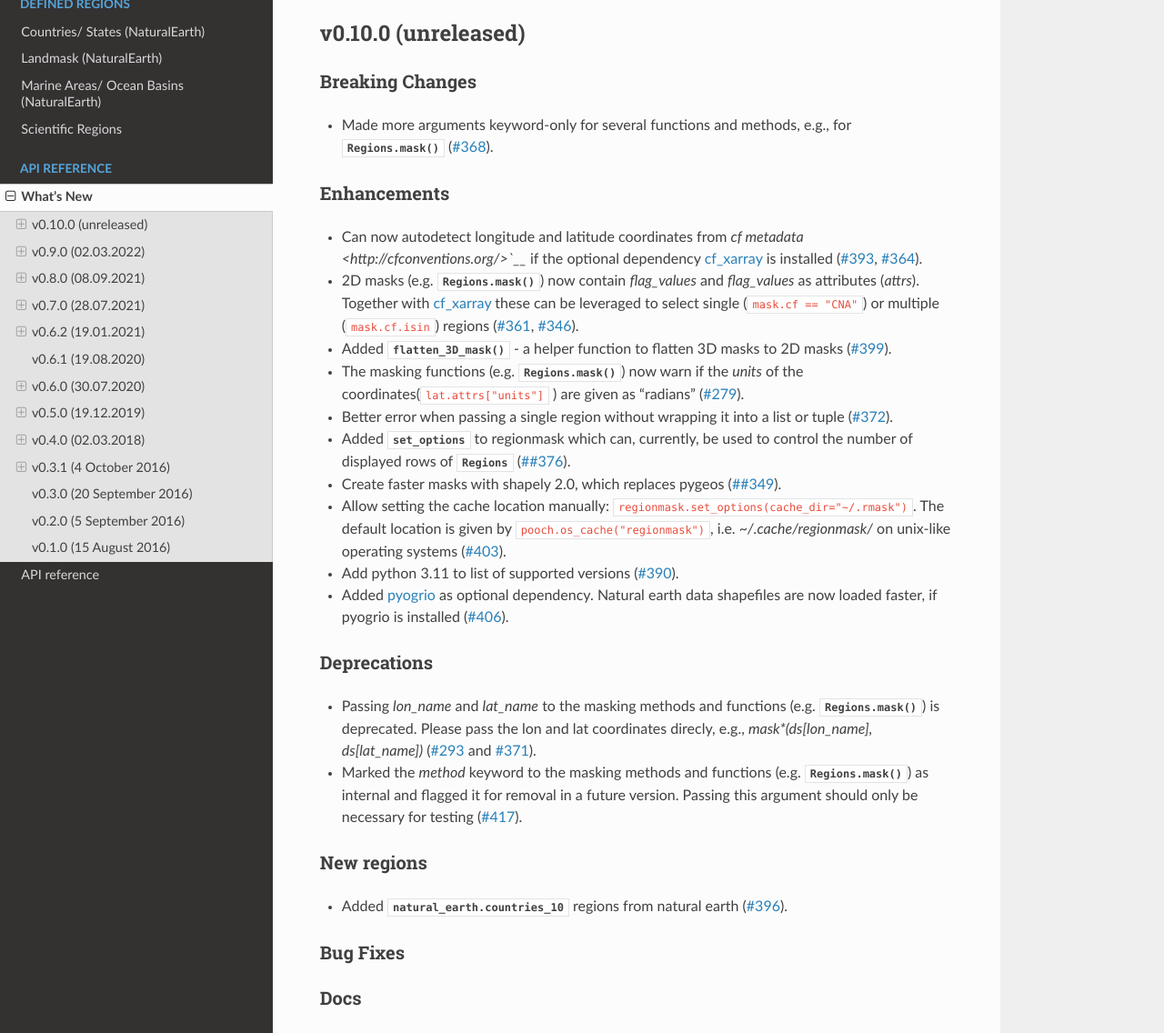
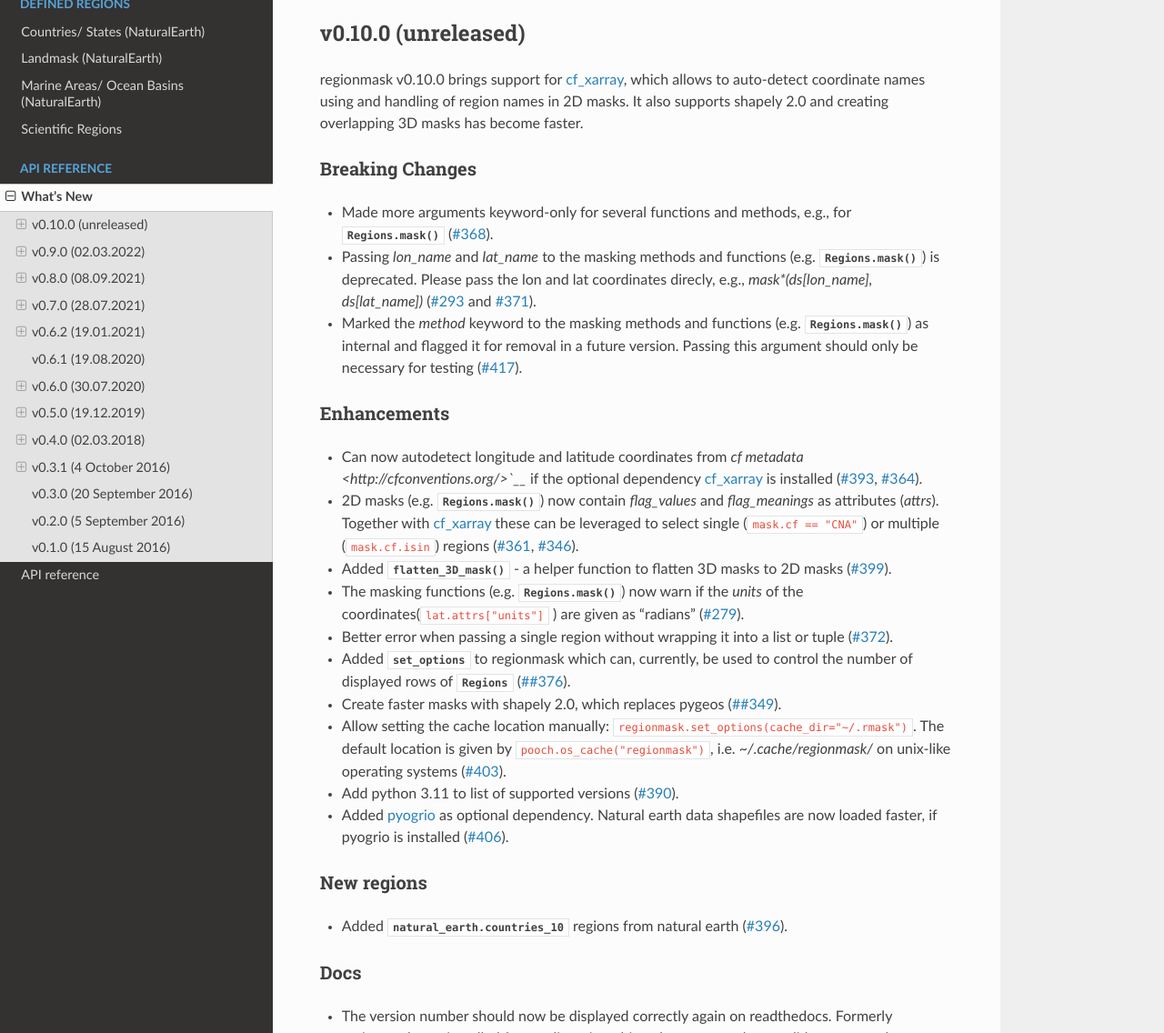
Before and after one commit to regionmask/regionmask, a Sphinx documentation site: the page built from docs/whats_new.rst, in a window 1280 px wide and 1400 px high, cut to the strip 264-1400 px from the top of the window. Shown: the whole strip at 91% size. Built offline with Sphinx 7.4.7 and the Read the Docs theme 2.0.0, drawn with Linux system fonts in a browser that asks for light colours; pages that are not in the unit, such as notebooks, are missing from menus; the version number could not be read and is left out.

Commit message:
release v0.10.0

```diff
--- a/docs/whats_new.rst
+++ b/docs/whats_new.rst
@@ -13,11 +13,21 @@ What's New
 v0.10.0 (unreleased)
 ----------------------
 
+regionmask v0.10.0 brings support for `cf_xarray <https://cf-xarray.readthedocs.io>`__,
+which allows to auto-detect coordinate names using and handling of region names in 2D
+masks. It also supports shapely 2.0 and creating overlapping 3D masks has become faster.
+
 Breaking Changes
 ~~~~~~~~~~~~~~~~
 
 - Made more arguments keyword-only for several functions and methods, e.g., for
   :py:meth:`Regions.mask`  (:pull:`368`).
+- Passing `lon_name` and `lat_name` to the masking methods and functions (e.g. :py:meth:`Regions.mask`)
+  is deprecated. Please pass the lon and lat coordinates direcly, e.g., `mask*(ds[lon_name], ds[lat_name])`
+  (:issue:`293` and :pull:`371`).
+- Marked the `method` keyword to the masking methods and functions (e.g. :py:meth:`Regions.mask`)
+  as internal and flagged it for removal in a future version. Passing this argument should only
+  be necessary for testing (:pull:`417`).
 
 Enhancements
 ~~~~~~~~~~~~
@@ -25,7 +35,7 @@ Enhancements
 - Can now autodetect longitude and latitude coordinates from `cf metadata <http://cfconventions.org/>`__`
   if the optional dependency `cf_xarray <https://cf-xarray.readthedocs.io/en/latest/coord_axes.html>`__
   is installed  (:pull:`393`, :issue:`364`).
-- 2D masks (e.g. :py:meth:`Regions.mask`) now contain `flag_values` and `flag_values` as
+- 2D masks (e.g. :py:meth:`Regions.mask`) now contain `flag_values` and `flag_meanings` as
   attributes (`attrs`). Together with `cf_xarray <https://cf-xarray.readthedocs.io/en/latest/flags.html>`__
   these can be leveraged to select single (``mask.cf == "CNA"``) or multiple (``mask.cf.isin``)
   regions (:pull:`361`, :issue:`346`).
@@ -44,23 +54,10 @@ Enhancements
 - Added `pyogrio <https://pyogrio.readthedocs.io>`__ as optional dependency. Natural earth
   data shapefiles are now loaded faster, if pyogrio is installed (:pull:`406`).
 
-Deprecations
-~~~~~~~~~~~~
-
-- Passing `lon_name` and `lat_name` to the masking methods and functions (e.g. :py:meth:`Regions.mask`)
-  is deprecated. Please pass the lon and lat coordinates direcly, e.g., `mask*(ds[lon_name], ds[lat_name])`
-  (:issue:`293` and :pull:`371`).
-- Marked the `method` keyword to the masking methods and functions (e.g. :py:meth:`Regions.mask`)
-  as internal and flagged it for removal in a future version. Passing this argument should only
-  be necessary for testing (:pull:`417`).
-
 New regions
 ~~~~~~~~~~~
 
 - Added :py:attr:`natural_earth.countries_10` regions from natural earth (:pull:`396`).
-
-Bug Fixes
-~~~~~~~~~
 
 Docs
 ~~~~
```
